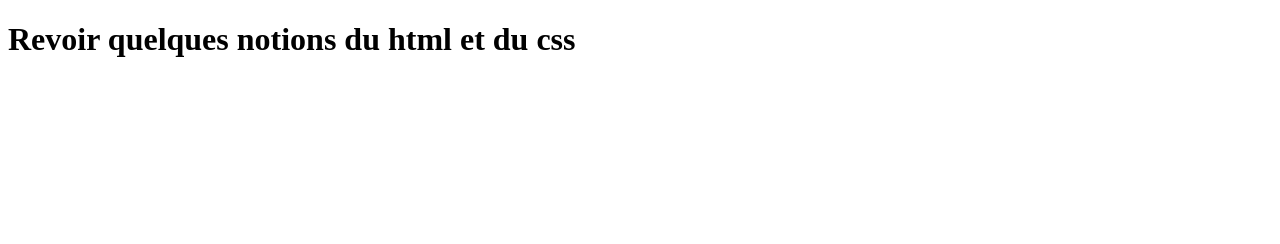
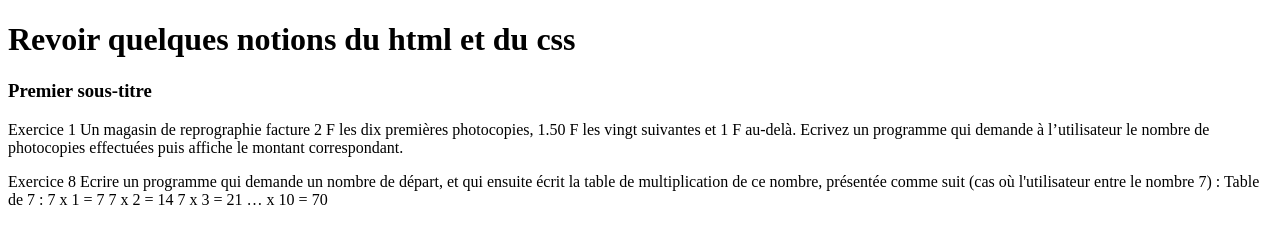
Before and after one commit to Mistane98/ApprendrePython, a plain HTML site: page 100DaysOnPython/Day_#3/index.html in a window 1280 px wide. Drawn offline with Linux system fonts and the light colour scheme.

Commit message:
j'ai un peu mis du html

```diff
--- a/100DaysOnPython/Day_#3/index.html
+++ b/100DaysOnPython/Day_#3/index.html
@@ -8,5 +8,29 @@
 </head>
 <body>
     <h1 class="title-1">Revoir quelques notions du html et du css</h1>
+
+    <div class="content">
+        <h3 class=".title-2">Premier sous-titre</h3>
+        <div class="content1">
+            <p class="para1">
+                Exercice 1
+                Un magasin de reprographie facture 2 F les dix premières photocopies, 1.50 F les vingt suivantes et
+                1 F au-delà. Ecrivez un programme qui demande à l’utilisateur le nombre de photocopies
+                effectuées puis affiche le montant correspondant.
+            </p>
+        </div>
+        <div class="content2">
+            <p class="para1">Exercice 8
+                Ecrire un programme qui demande un nombre de départ, et qui ensuite écrit la table de
+                multiplication de ce nombre, présentée comme suit (cas où l'utilisateur entre le nombre 7) : Table
+                de 7 :
+                7 x 1 = 7
+                7 x 2 = 14
+                7 x 3 = 21
+                …
+                x 10 = 70
+            </p>
+        </div>
+    </div>
 </body>
 </html>
```
